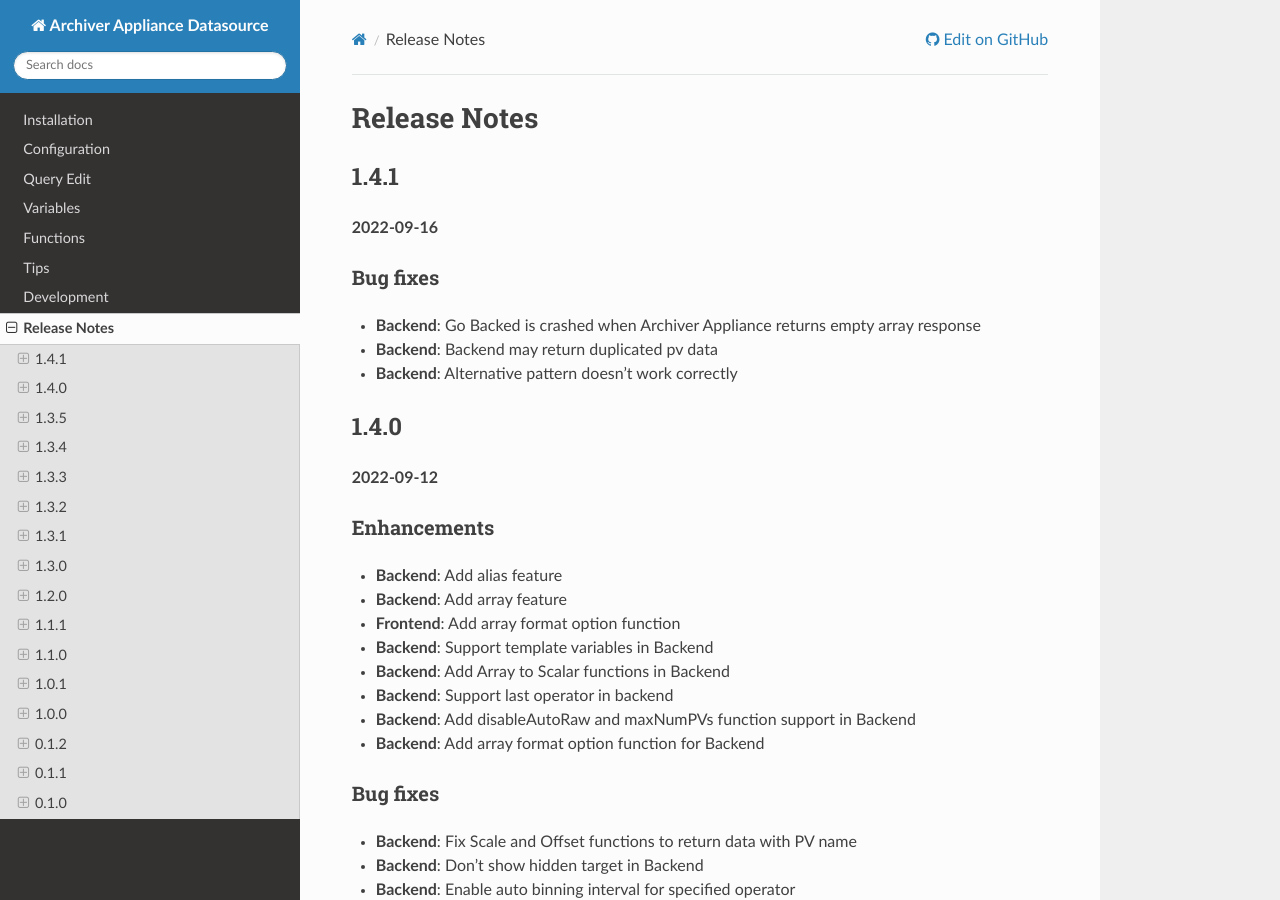
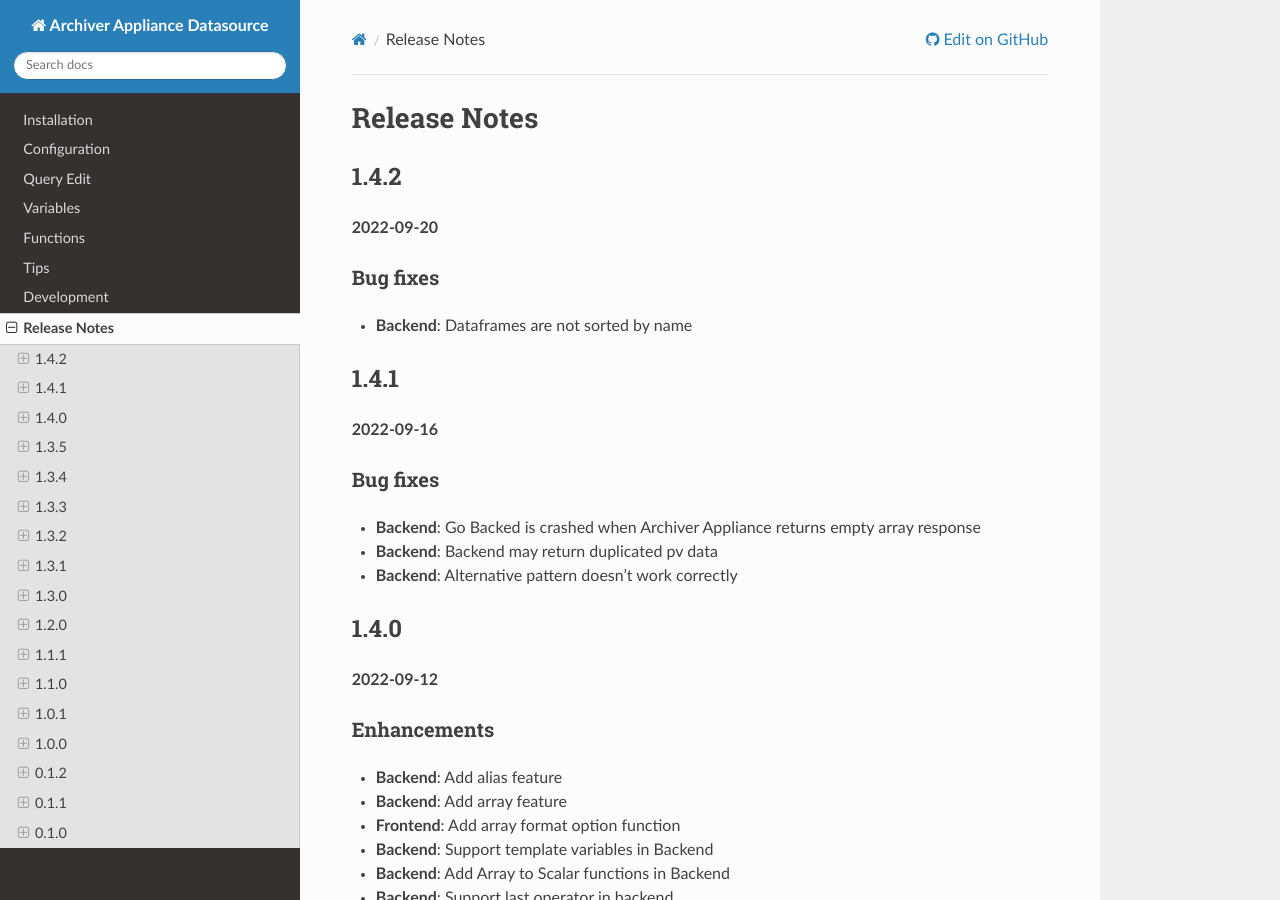
Before and after one commit to sasaki77/archiverappliance-datasource, a Sphinx documentation site: the page built from docs/releases.md, in a window 1280 px wide and 900 px high. Built offline with Sphinx 7.4.7 and the Read the Docs theme 2.0.0, drawn with Linux system fonts in a browser that asks for light colours.

Commit message:
REL: update for 1.4.2 release

```diff
--- a/docs/releases.md
+++ b/docs/releases.md
@@ -1,4 +1,12 @@
 # Release Notes
+
+## 1.4.2
+
+**2022-09-20**
+
+### Bug fixes
+- **Backend**: Dataframes are not sorted by name
+
 ## 1.4.1
 
 **2022-09-16**
--- a/package.json
+++ b/package.json
@@ -2,7 +2,7 @@
   "name": "sasaki77-archiver-appliance",
   "alerting": true,
   "private": true,
-  "version": "1.4.1",
+  "version": "1.4.2",
   "description": "ArchiverAppliance",
   "main": "index.js",
   "scripts": {
```
Also changed, not shown: CHANGELOG.md (+6 -0 lines).
